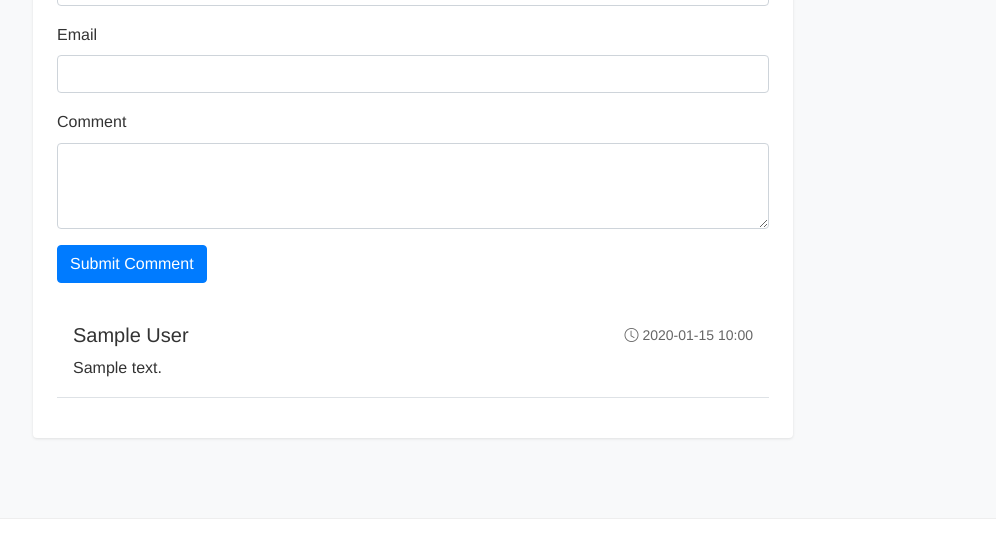
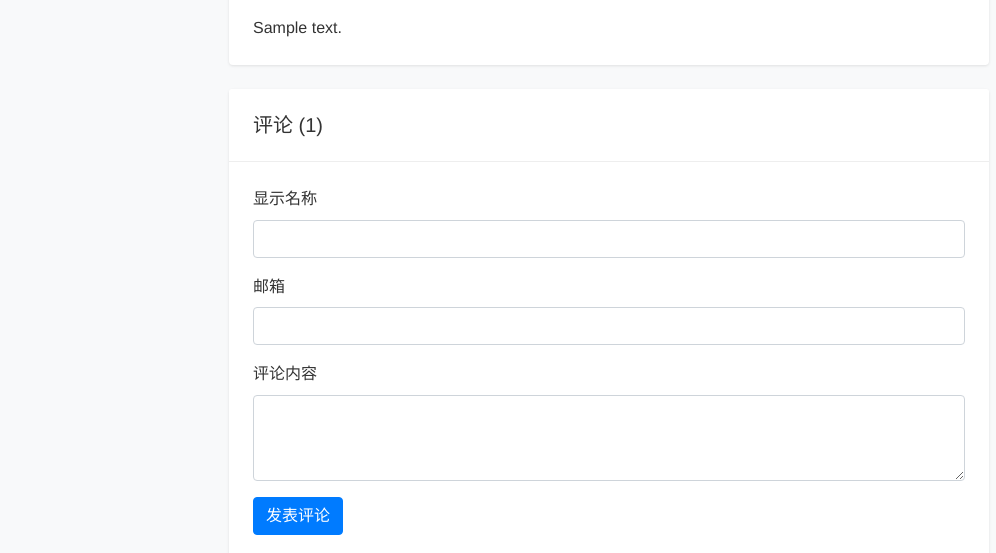
Before and after one commit to yutiepi/AI-blog, a Flask app: page /post/1 in a window 1280 px wide. Shown: the part 551-1104 px from the top of the page, without its empty margins (31-1027 px from the left). Run offline with Flask 3, Linux system fonts and the light colour scheme; tables that the repository leaves empty hold one stand-in row (values such as "Sample post"); one stand-in notice (Sample message) is shown; some libraries are stand-ins or nearby versions.

Commit message:
Initial commit: Flask blog with user avatars, view count, and improved UI

```diff
--- a/app.py
+++ b/app.py
@@ -7,6 +7,7 @@ from sqlalchemy.exc import IntegrityError
 from sqlalchemy import desc
 from datetime import datetime
 from flask_caching import Cache
+import logging
 
 app = Flask(__name__)
 app.config['SECRET_KEY'] = os.urandom(24)
@@ -21,29 +22,50 @@ app.config['SQLALCHEMY_ENGINE_OPTIONS'] = {
     'pool_pre_ping': True
 }
 
+# 配置日志
+logging.basicConfig(level=logging.INFO)
+logger = logging.getLogger(__name__)
+
 # 配置缓存
 app.config['CACHE_TYPE'] = 'SimpleCache'
 app.config['CACHE_DEFAULT_TIMEOUT'] = 300  # 5分钟缓存
 cache = Cache(app)
 
+# 添加自定义过滤器
+@app.template_filter('nl2br')
+def nl2br_filter(s):
+    if not s:
+        return ""
+    return s.replace('\n', '<br>')
+
 db.init_app(app)
 login_manager = LoginManager()
 login_manager.init_app(app)
 login_manager.login_view = 'login'
+login_manager.login_message = '请先登录'
+login_manager.login_message_category = 'info'
 
 @login_manager.user_loader
 def load_user(id):
-    return User.query.get(int(id))
+    try:
+        return User.query.get(int(id))
+    except Exception as e:
+        logger.error(f"Error loading user: {str(e)}")
+        return None
 
 @app.route("/")
-@cache.cached(timeout=300)  # 缓存首页5分钟
 def index():
-    page = request.args.get('page', 1, type=int)
-    per_page = 10  # 每页显示10篇文章
-    pagination = Post.query.order_by(desc(Post.timestamp)).paginate(
-        page=page, per_page=per_page, error_out=False)
-    posts = pagination.items
-    return render_template('index.html', posts=posts, pagination=pagination)
+    try:
+        page = request.args.get('page', 1, type=int)
+        per_page = 10  # 每页显示10篇文章
+        pagination = Post.query.order_by(desc(Post.timestamp)).paginate(
+            page=page, per_page=per_page, error_out=False)
+        posts = pagination.items
+        return render_template('index.html', posts=posts, pagination=pagination)
+    except Exception as e:
+        logger.error(f"Error in index route: {str(e)}")
+        flash('加载页面时发生错误，请稍后重试', 'error')
+        return render_template('index.html', posts=[], pagination=None)
 
 @app.route("/login", methods=['GET', 'POST'])
 def login():
@@ -51,12 +73,21 @@ def login():
         return redirect(url_for('index'))
     form = LoginForm()
     if form.validate_on_submit():
-        user = User.query.filter_by(username=form.username.data).first()
-        if user is None or not user.check_password(form.password.data):
-            flash('Invalid username or password')
+        try:
+            user = User.query.filter_by(username=form.username.data).first()
+            if user is None or not user.check_password(form.password.data):
+                flash('用户名或密码错误', 'error')
+                return redirect(url_for('login'))
+            login_user(user, remember=form.remember_me.data)
+            next_page = request.args.get('next')
+            if not next_page or not next_page.startswith('/'):
+                next_page = url_for('index')
+            flash('登录成功！', 'success')
+            return redirect(next_page)
+        except Exception as e:
+            logger.error(f"Error in login route: {str(e)}")
+            flash('登录时发生错误，请稍后重试', 'error')
             return redirect(url_for('login'))
-        login_user(user)
-        return redirect(url_for('index'))
     return render_template('login.html', form=form)
 
 @app.route("/register", methods=['GET', 'POST'])
@@ -70,40 +101,56 @@ def register():
             user.set_password(form.password.data)
             db.session.add(user)
             db.session.commit()
-            flash('Congratulations, you are now a registered user!')
+            flash('注册成功，请登录！', 'success')
             return redirect(url_for('login'))
         except IntegrityError:
             db.session.rollback()
-            flash('Username or email already exists. Please choose different ones.')
+            flash('用户名或邮箱已存在，请选择其他。', 'error')
         except Exception as e:
             db.session.rollback()
-            flash(f'An error occurred: {str(e)}')
+            logger.error(f"Error in register route: {str(e)}")
+            flash('注册时发生错误，请稍后重试', 'error')
     return render_template('register.html', form=form)
 
 @app.route("/logout")
 @login_required
 def logout():
-    logout_user()
+    try:
+        logout_user()
+        flash('已成功退出登录', 'success')
+    except Exception as e:
+        logger.error(f"Error in logout route: {str(e)}")
+        flash('退出登录时发生错误', 'error')
     return redirect(url_for('index'))
 
 @app.route("/profile")
 @login_required
 def profile():
-    form = ChangePasswordForm()
-    return render_template('profile.html', form=form)
+    try:
+        form = ChangePasswordForm()
+        return render_template('profile.html', form=form)
+    except Exception as e:
+        logger.error(f"Error in profile route: {str(e)}")
+        flash('加载个人资料时发生错误', 'error')
+        return redirect(url_for('index'))
 
 @app.route("/change-password", methods=['POST'])
 @login_required
 def change_password():
     form = ChangePasswordForm()
     if form.validate_on_submit():
-        if not current_user.check_password(form.current_password.data):
-            flash('Current password is incorrect')
+        try:
+            if not current_user.check_password(form.current_password.data):
+                flash('当前密码错误', 'error')
+                return redirect(url_for('profile'))
+            current_user.set_password(form.new_password.data)
+            db.session.commit()
+            flash('密码已更新', 'success')
             return redirect(url_for('profile'))
-        current_user.set_password(form.new_password.data)
-        db.session.commit()
-        flash('Your password has been updated')
-        return redirect(url_for('profile'))
+        except Exception as e:
+            db.session.rollback()
+            logger.error(f"Error in change_password route: {str(e)}")
+            flash('更改密码时发生错误', 'error')
     return render_template('profile.html', form=form)
 
 @app.route("/create-post", methods=['GET', 'POST'])
@@ -111,47 +158,90 @@ def change_password():
 def create_post():
     form = PostForm()
     if form.validate_on_submit():
-        post = Post(title=form.title.data, content=form.content.data, author=current_user)
-        db.session.add(post)
-        db.session.commit()
-        # 清除首页缓存
-        cache.delete_memoized(index)
-        flash('Your post has been created!')
-        return redirect(url_for('post', post_id=post.id))
+        try:
+            post = Post(title=form.title.data, content=form.content.data, author=current_user)
+            db.session.add(post)
+            db.session.commit()
+            flash('文章已发布！', 'success')
+            return redirect(url_for('post', post_id=post.id))
+        except Exception as e:
+            db.session.rollback()
+            logger.error(f"Error in create_post route: {str(e)}")
+            flash('发布文章时发生错误', 'error')
     return render_template('create_post.html', form=form)
 
 @app.route("/post/<int:post_id>")
-@cache.memoize(timeout=300)  # 缓存文章页面5分钟
 def post(post_id):
-    post = Post.query.get_or_404(post_id)
-    form = CommentForm()
-    page = request.args.get('page', 1, type=int)
-    per_page = 10  # 每页显示10条评论
-    pagination = post.comments.order_by(desc(Comment.timestamp)).paginate(
-        page=page, per_page=per_page, error_out=False)
-    comments = pagination.items
-    return render_template('post.html', post=post, form=form,
-                         comments=comments, pagination=pagination)
+    try:
+        post = Post.query.get_or_404(post_id)
+        # 增加浏览量
+        post.views += 1
+        db.session.commit()
+
+        form = CommentForm()
+        page = request.args.get('page', 1, type=int)
+        per_page = 10
+        pagination = post.comments.order_by(desc(Comment.timestamp)).paginate(
+            page=page, per_page=per_page, error_out=False)
+        comments = pagination.items
+        return render_template('post.html', post=post, form=form,
+                             comments=comments, pagination=pagination)
+    except Exception as e:
+        logger.error(f"Error in post route: {str(e)}")
+        flash('加载文章时发生错误', 'error')
+        return redirect(url_for('index'))
 
 @app.route("/post/<int:post_id>/comment", methods=['POST'])
 def add_comment(post_id):
-    post = Post.query.get_or_404(post_id)
-    form = CommentForm()
-    if form.validate_on_submit():
-        comment = Comment(
-            content=form.content.data,
-            display_name=form.display_name.data,
-            email=form.email.data,
-            post=post
-        )
-        db.session.add(comment)
-        db.session.commit()
-        # 清除相关缓存
-        cache.delete_memoized(post, post_id)
-        flash('Your comment has been added!')
-        return redirect(url_for('post', post_id=post.id))
-    comments = post.comments.order_by(desc(Comment.timestamp)).all()
-    return render_template('post.html', post=post, form=form, comments=comments)
+    try:
+        post = Post.query.get_or_404(post_id)
+        form = CommentForm()
+        if form.validate_on_submit():
+            try:
+                comment = Comment(
+                    content=form.content.data,
+                    display_name=form.display_name.data,
+                    email=form.email.data,
+                    post=post,
+                    timestamp=datetime.utcnow()
+                )
+                db.session.add(comment)
+                db.session.commit()
+                flash('评论已成功添加！', 'success')
+                return redirect(url_for('post', post_id=post.id))
+            except Exception as e:
+                db.session.rollback()
+                logger.error(f"Error adding comment: {str(e)}")
+                flash('添加评论时发生错误，请稍后重试。', 'error')
+                return redirect(url_for('post', post_id=post.id))
+
+        # 如果表单验证失败，显示错误信息
+        for field, errors in form.errors.items():
+            for error in errors:
+                flash(f'{getattr(form, field).label.text}: {error}', 'error')
+
+        # 获取评论列表
+        page = request.args.get('page', 1, type=int)
+        per_page = 10
+        pagination = post.comments.order_by(desc(Comment.timestamp)).paginate(
+            page=page, per_page=per_page, error_out=False)
+        comments = pagination.items
+
+        return render_template('post.html', post=post, form=form,
+                             comments=comments, pagination=pagination)
+    except Exception as e:
+        logger.error(f"Error in add_comment route: {str(e)}")
+        flash('处理评论时发生错误', 'error')
+        return redirect(url_for('index'))
+
+@app.errorhandler(404)
+def not_found_error(error):
+    return render_template('404.html'), 404
+
+@app.errorhandler(500)
+def internal_error(error):
+    db.session.rollback()
+    return render_template('500.html'), 500
 
 if __name__ == '__main__':
     with app.app_context():
--- a/forms.py
+++ b/forms.py
@@ -1,43 +1,44 @@
 from flask_wtf import FlaskForm
-from wtforms import StringField, PasswordField, SubmitField, TextAreaField
+from wtforms import StringField, PasswordField, BooleanField, SubmitField, TextAreaField
 from wtforms.validators import DataRequired, Email, Length, EqualTo, ValidationError
 from models import User
 
 class LoginForm(FlaskForm):
-    username = StringField('Username', validators=[DataRequired()])
-    password = PasswordField('Password', validators=[DataRequired()])
-    submit = SubmitField('Sign In')
+    username = StringField('用户名', validators=[DataRequired()])
+    password = PasswordField('密码', validators=[DataRequired()])
+    remember_me = BooleanField('记住我')
+    submit = SubmitField('登录')
 
 class RegistrationForm(FlaskForm):
-    username = StringField('Username', validators=[DataRequired(), Length(min=2, max=20)])
-    email = StringField('Email', validators=[DataRequired(), Email()])
-    password = PasswordField('Password', validators=[DataRequired(), Length(min=6)])
-    password2 = PasswordField('Repeat Password', validators=[DataRequired(), EqualTo('password')])
-    submit = SubmitField('Register')
+    username = StringField('用户名', validators=[DataRequired(), Length(min=2, max=20)])
+    email = StringField('邮箱', validators=[DataRequired(), Email()])
+    password = PasswordField('密码', validators=[DataRequired(), Length(min=6)])
+    password2 = PasswordField('确认密码', validators=[DataRequired(), EqualTo('password')])
+    submit = SubmitField('注册')
 
     def validate_username(self, username):
         user = User.query.filter_by(username=username.data).first()
         if user is not None:
-            raise ValidationError('Please use a different username.')
+            raise ValidationError('该用户名已被使用')
 
     def validate_email(self, email):
         user = User.query.filter_by(email=email.data).first()
         if user is not None:
-            raise ValidationError('Please use a different email address.')
+            raise ValidationError('该邮箱已被注册')
 
 class ChangePasswordForm(FlaskForm):
-    current_password = PasswordField('Current Password', validators=[DataRequired()])
-    new_password = PasswordField('New Password', validators=[DataRequired()])
-    new_password2 = PasswordField('Repeat New Password', validators=[DataRequired(), EqualTo('new_password')])
-    submit = SubmitField('Change Password')
+    current_password = PasswordField('当前密码', validators=[DataRequired()])
+    new_password = PasswordField('新密码', validators=[DataRequired(), Length(min=6)])
+    new_password2 = PasswordField('确认新密码', validators=[DataRequired(), EqualTo('new_password')])
+    submit = SubmitField('修改密码')
 
 class PostForm(FlaskForm):
-    title = StringField('Title', validators=[DataRequired(), Length(min=1, max=140)])
-    content = TextAreaField('Content', validators=[DataRequired()])
-    submit = SubmitField('Submit')
+    title = StringField('标题', validators=[DataRequired(), Length(min=1, max=140)])
+    content = TextAreaField('内容', validators=[DataRequired()])
+    submit = SubmitField('发布')
 
 class CommentForm(FlaskForm):
-    content = TextAreaField('Comment', validators=[DataRequired()])
-    display_name = StringField('Display Name', validators=[DataRequired(), Length(min=2, max=64)])
-    email = StringField('Email', validators=[DataRequired(), Email()])
-    submit = SubmitField('Submit Comment')
+    display_name = StringField('显示名称', validators=[DataRequired(), Length(min=2, max=64)])
+    email = StringField('邮箱', validators=[DataRequired(), Email()])
+    content = TextAreaField('评论内容', validators=[DataRequired()])
+    submit = SubmitField('提交评论')
--- a/templates/post.html
+++ b/templates/post.html
@@ -5,18 +5,25 @@
 {% block content %}
 <div class="container mt-4">
     <div class="row">
-        <div class="col-md-8">
+        <div class="col-md-8 offset-md-2">
+            <!-- 文章内容 -->
             <article class="card mb-4">
                 <div class="card-body">
-                    <h1 class="card-title">{{ post.title }}</h1>
-                    <div class="post-meta text-muted mb-4">
+                    <h1 class="card-title h2 mb-3">{{ post.title }}</h1>
+                    <div class="d-flex align-items-center mb-3">
+                        <img src="{{ post.author.gravatar(size=40) }}" class="rounded-circle me-2" alt="{{ post.author.username }}">
+                        <div>
+                            <div class="text-muted">
                                 <small>
-                            <i class="bi bi-person"></i> {{ post.author.username }} |
-                            <i class="bi bi-clock"></i> {{ post.timestamp.strftime('%Y-%m-%d %H:%M') }}
+                                    <i class="bi bi-person"></i> {{ post.author.username }}
+                                    <i class="bi bi-clock ms-2"></i> {{ post.timestamp.strftime('%Y-%m-%d %H:%M') }}
+                                    <i class="bi bi-eye ms-2"></i> {{ post.views }} 次浏览
                                 </small>
                             </div>
-                    <div class="post-content">
-                        {{ post.content | safe }}
+                        </div>
+                    </div>
+                    <div class="card-text">
+                        {{ post.content | safe | nl2br }}
                     </div>
                 </div>
             </article>
@@ -24,7 +31,7 @@
             <!-- 评论区 -->
             <div class="card">
                 <div class="card-header">
-                    <h3 class="card-title mb-0">评论 ({{ pagination.total }})</h3>
+                    <h3 class="h5 mb-0">评论 ({{ comments|length }})</h3>
                 </div>
                 <div class="card-body">
                     <!-- 评论表单 -->
@@ -42,26 +49,27 @@
                             {{ form.content.label(class="form-label") }}
                             {{ form.content(class="form-control", rows=3) }}
                         </div>
-                        {{ form.submit(class="btn btn-primary") }}
+                        <button type="submit" class="btn btn-primary">发表评论</button>
                     </form>
 
                     <!-- 评论列表 -->
                     {% if comments %}
                         {% for comment in comments %}
-                            <div class="comment mb-3 pb-3 border-bottom">
-                                <div class="d-flex justify-content-between align-items-center mb-2">
-                                    <h5 class="mb-0">{{ comment.display_name }}</h5>
-                                    <small class="text-muted">
-                                        <i class="bi bi-clock"></i> {{ comment.timestamp.strftime('%Y-%m-%d %H:%M') }}
-                                    </small>
+                            <div class="d-flex mb-4">
+                                <img src="{{ comment.gravatar(size=40) }}" class="rounded-circle me-2" alt="{{ comment.display_name }}">
+                                <div class="flex-grow-1">
+                                    <div class="d-flex justify-content-between align-items-center mb-1">
+                                        <h6 class="mb-0">{{ comment.display_name }}</h6>
+                                        <small class="text-muted">{{ comment.timestamp.strftime('%Y-%m-%d %H:%M') }}</small>
                                     </div>
                                     <p class="mb-0">{{ comment.content }}</p>
                                 </div>
+                            </div>
                         {% endfor %}
 
-                        <!-- 评论分页导航 -->
+                        <!-- 分页 -->
                         {% if pagination.pages > 1 %}
-                        <nav aria-label="Comment navigation">
+                            <nav aria-label="评论分页">
                                 <ul class="pagination justify-content-center">
                                     {% if pagination.has_prev %}
                                         <li class="page-item">
@@ -90,35 +98,7 @@
                             </nav>
                         {% endif %}
                     {% else %}
-                        <div class="alert alert-info">
-                            还没有评论，来发表第一条评论吧！
-                        </div>
-                    {% endif %}
-                </div>
-            </div>
-        </div>
-
-        <div class="col-md-4">
-            <div class="card mb-4">
-                <div class="card-header">
-                    <h5 class="card-title mb-0">作者信息</h5>
-                </div>
-                <div class="card-body">
-                    <p class="mb-0">
-                        <strong>{{ post.author.username }}</strong><br>
-                        发表了 {{ post.author.posts.count() }} 篇文章
-                    </p>
-                </div>
-            </div>
-
-            <div class="card">
-                <div class="card-header">
-                    <h5 class="card-title mb-0">快速操作</h5>
-                </div>
-                <div class="card-body">
-                    <a href="{{ url_for('index') }}" class="btn btn-outline-primary w-100 mb-2">返回首页</a>
-                    {% if current_user.is_authenticated %}
-                    <a href="{{ url_for('create_post') }}" class="btn btn-primary w-100">写文章</a>
+                        <p class="text-center text-muted">暂无评论，快来发表第一条评论吧！</p>
                     {% endif %}
                 </div>
             </div>
```
Also changed, not shown: models.py (+43 -10 lines), templates/404.html (added, +16 -0 lines), templates/500.html (added, +16 -0 lines), templates/base.html (+16 -9 lines). Lines whose indentation alone changed are shown as unchanged.
